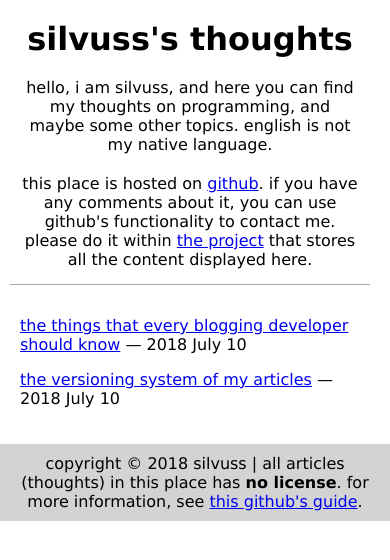
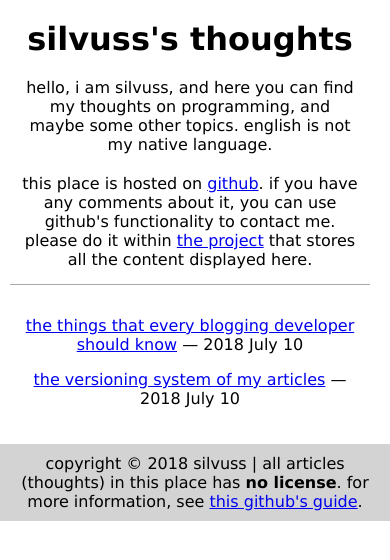
Before and after one commit to DevSilv/ARCHIVED-varts-plain-css, a Jekyll site: the page built from index.html, in a window 390 px wide. Shown: the top 560 px of the page. Built offline with Jekyll 4.4.1, drawn with Linux system fonts in a browser that asks for light colours.

Commit message:
fix centering text in articles list on mobile devices

```diff
--- a/css/index-styles.css
+++ b/css/index-styles.css
@@ -23,6 +23,7 @@ body {
 }
 
 .article-list {
+    text-align: center;
     list-style: none;
     border-left: none;
     border-top: 1px solid darkgrey;
@@ -63,7 +64,6 @@ body {
     .article-list {
         border-left: 1px solid darkgrey;
         border-top: none;
-        text-align: center;
 
         width: 85%;
         margin-right: 10px;
```
